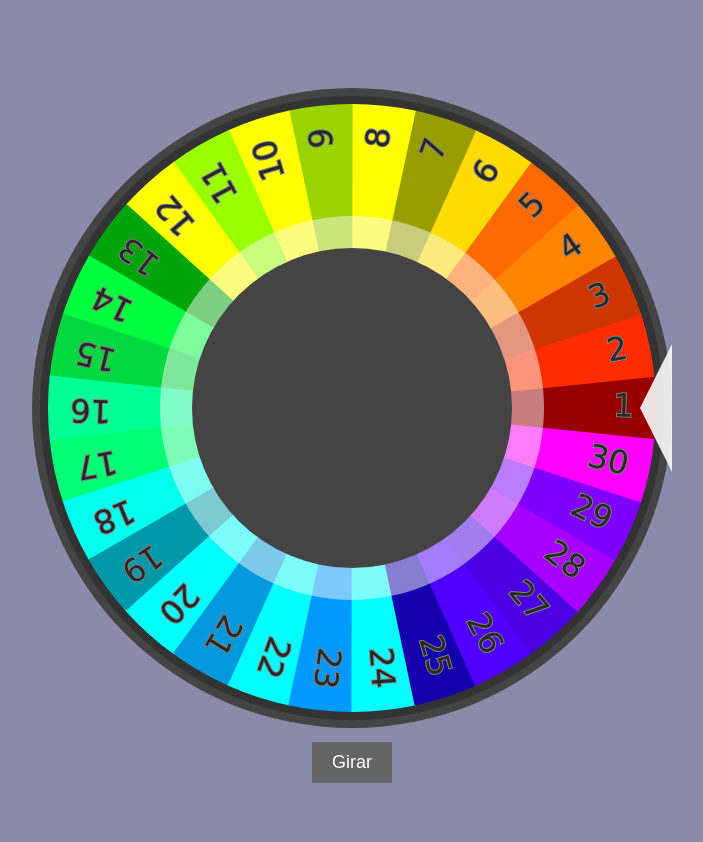
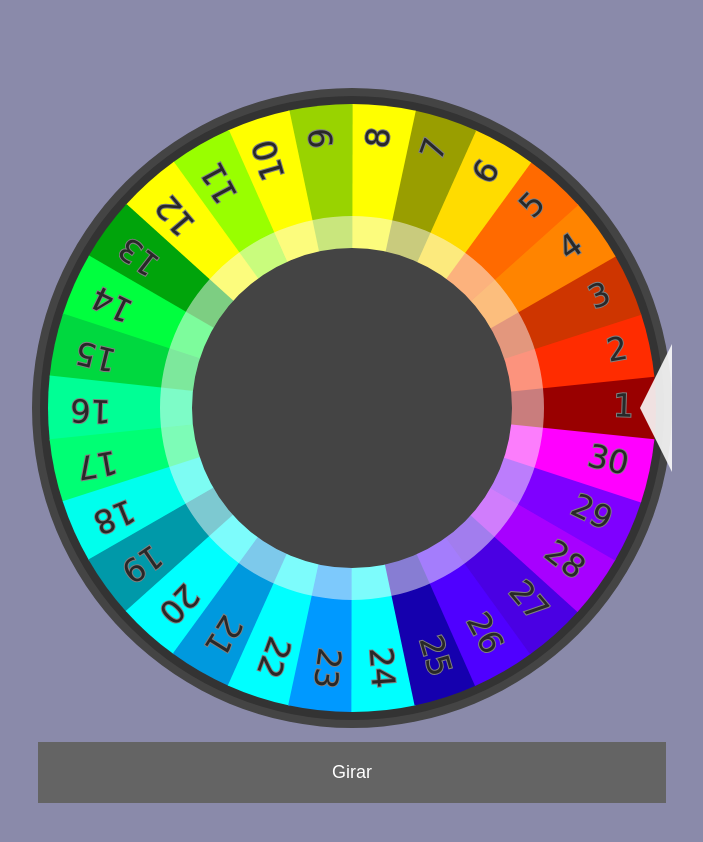
Before and after one commit to alejandrocof/Ruleta, a plain HTML site: page index.html in a window 1280 px wide. Shown: the whole page, without its empty margins (288-991 px from the left). Drawn offline with Linux system fonts and the light colour scheme.

Commit message:
Update index.css
cambio del tamaño del boton

```diff
--- a/index.css
+++ b/index.css
@@ -33,7 +33,7 @@ canvas{
 
 button{
 	position: relative;
-	padding: 10px 20px;
+	padding: 20px  calc(30%);
 	font-size: 18px;
 	background: rgb(100,100,100);
 	color: #fff;
```
